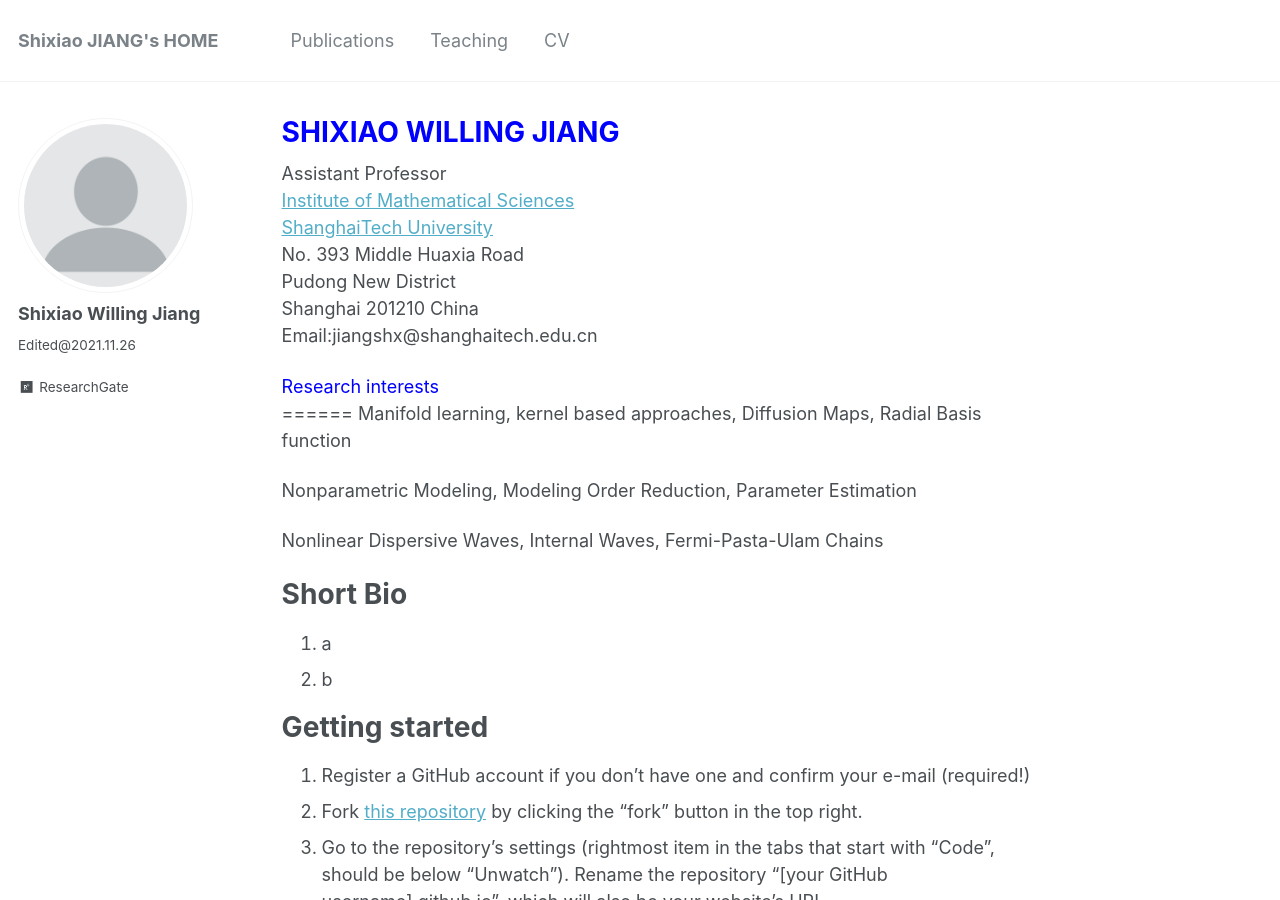
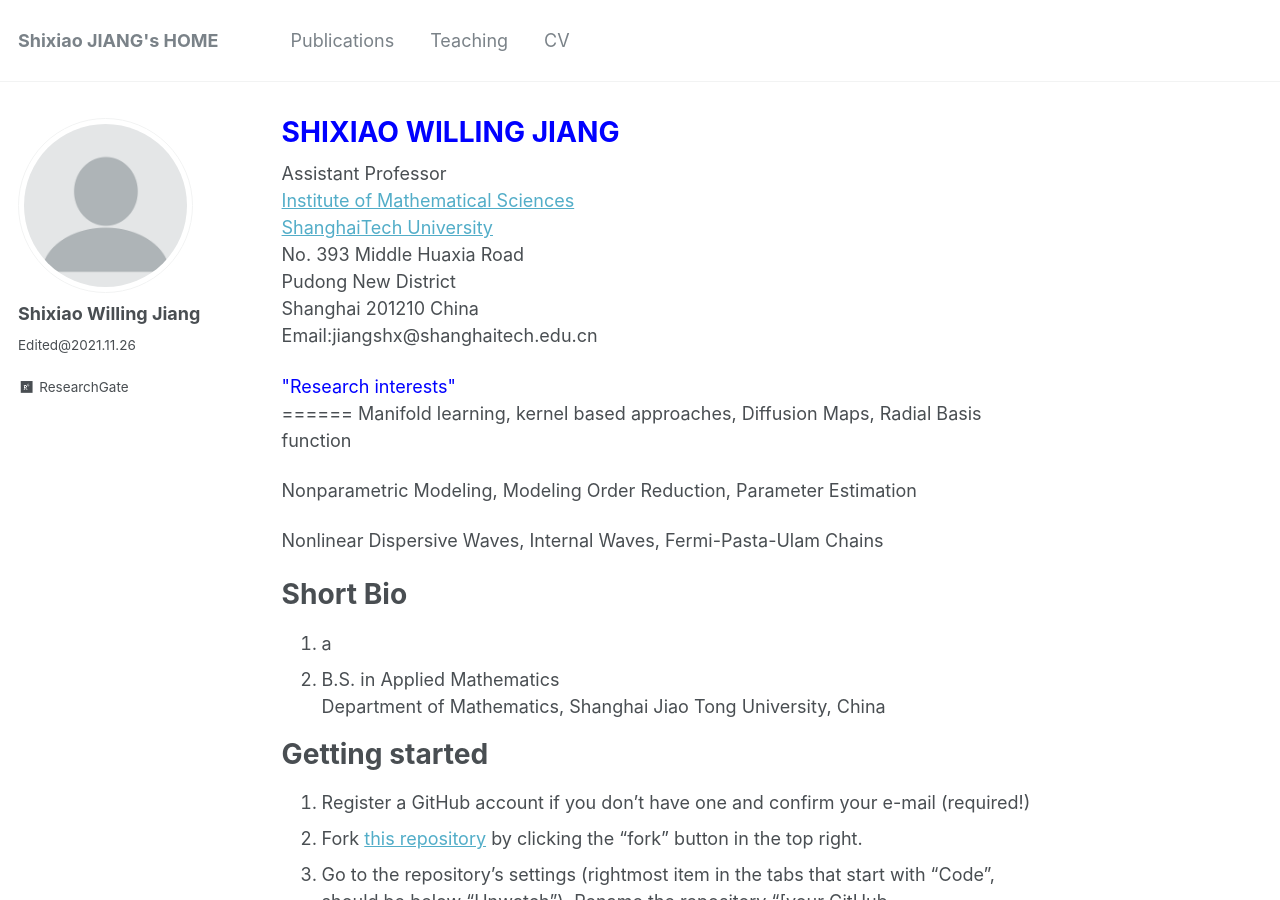
Before and after one commit to willingjiang/willingjiang.github.io, a Jekyll site: the page built from _pages/about.md, in a window 1280 px wide and 900 px high. Built offline with Jekyll 4.4.1, drawn with Linux system fonts in a browser that asks for light colours.

Commit message:
Update about.md

```diff
--- a/_pages/about.md
+++ b/_pages/about.md
@@ -16,7 +16,7 @@ Pudong New District
 Shanghai 201210 China
 Email:jiangshx@shanghaitech.edu.cn
 
-<font color=blue>Research interests</font>
+<font color=blue>"Research interests"</font>
 ======
 Manifold learning, kernel based approaches, Diffusion Maps, Radial Basis function
 
@@ -27,7 +27,8 @@ Nonlinear Dispersive Waves, Internal Waves, Fermi-Pasta-Ulam Chains
 Short Bio
 ======
 1. a
-2. b
+2. B.S. in Applied Mathematics
+  Department of Mathematics, Shanghai Jiao Tong University, China
 
 Getting started
 ======
```
